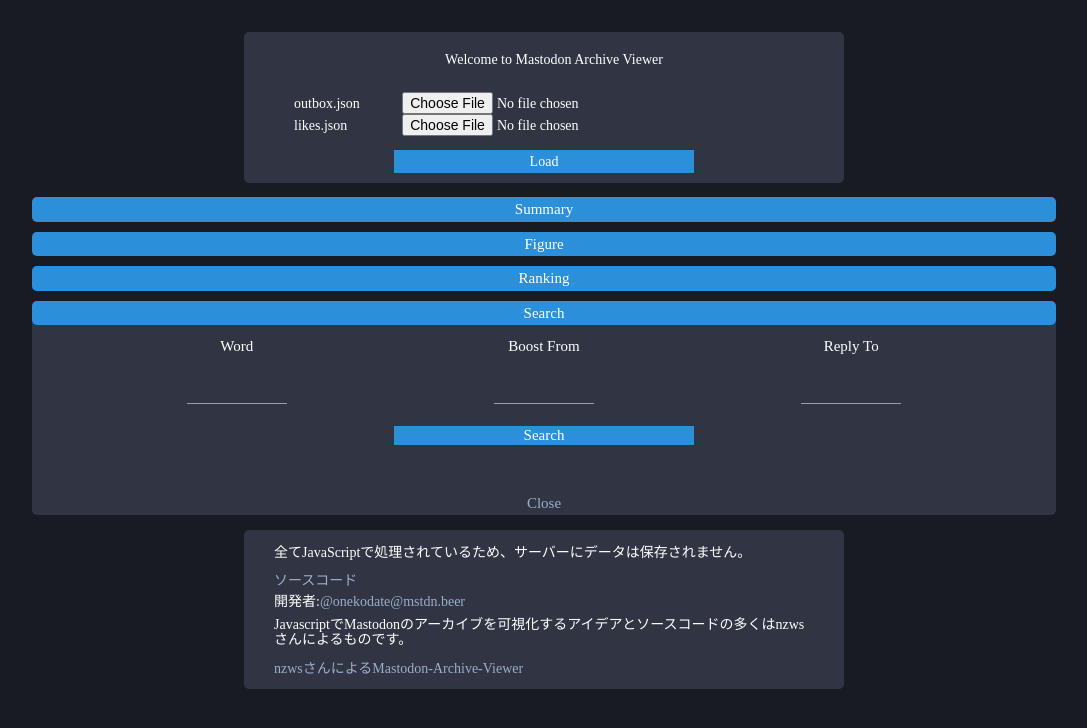
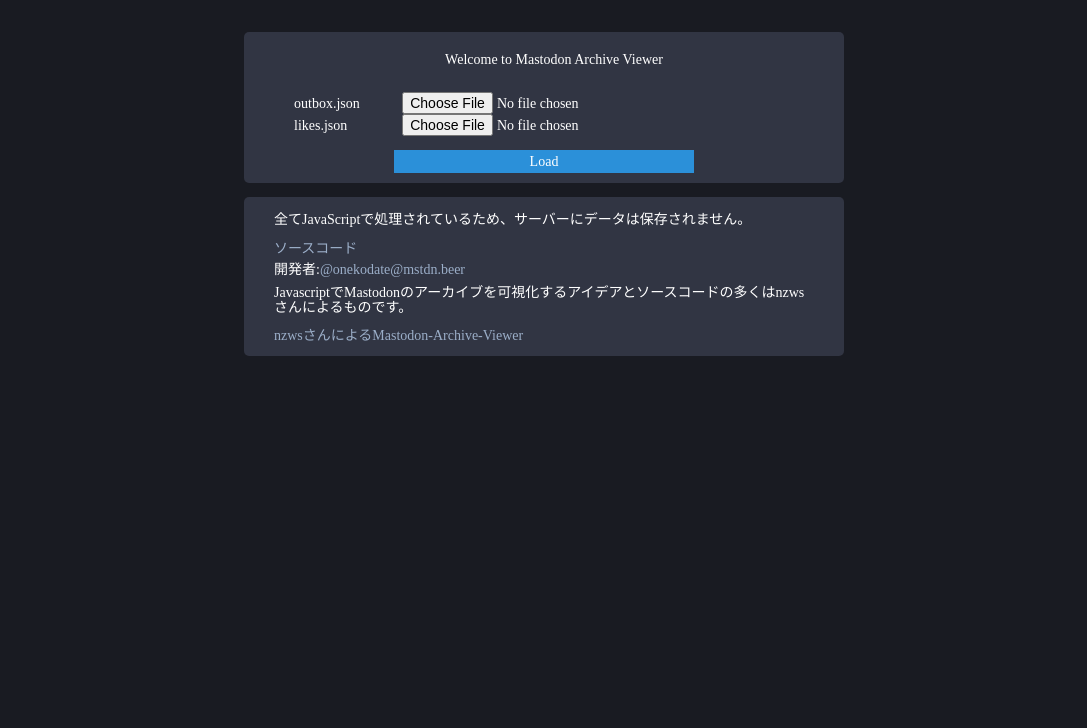
Before and after one commit to onekodate/mastodon, a plain HTML site: page index.html in a window 1280 px wide. Shown: the whole page, without its empty margins (96-1183 px from the left). Drawn offline with nearby package versions, Linux system fonts and the light colour scheme.

Commit message:
Update index.html

```diff
--- a/index.html
+++ b/index.html
@@ -41,10 +41,10 @@
             </div>
         </div>
 
-        <div id="main" class="">
+        <div id="main" class="invisible">
             <div class="result">
             <button class="opclbutton" href="#readmore1" onclick="openclose(this);">Summary</button>
-            <div id="readmore1" class="invisible">
+            <div id="readmore1" class="">
                 <div class="figure">
                     <p><canvas id="circle" height="70px"></canvas></p>
                 </div>
@@ -134,7 +134,7 @@
 
             <div class="result">
             <button class="opclbutton" href="#readmore4" onclick="openclose(this);">Search</button>
-            <div id="readmore4" class="">
+            <div id="readmore4" class="invisible">
                 <div class=search>
                     <div class=searchbox>
                         <div class=word>Word<input class=text type=text id=word></div>
```
